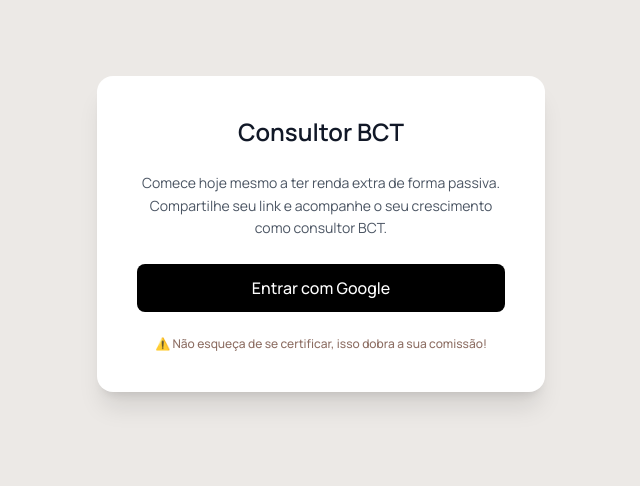
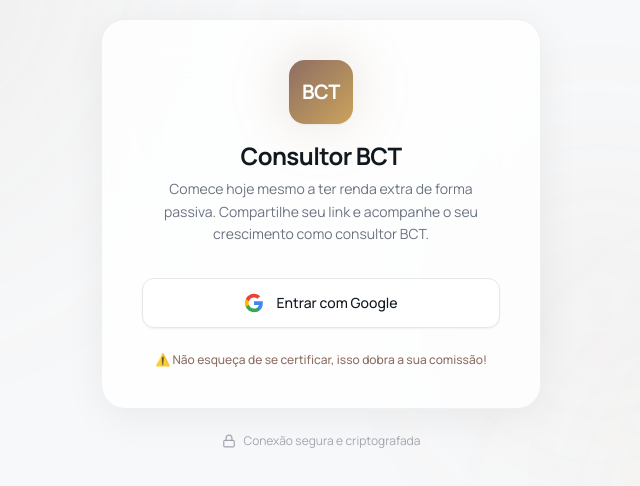
Before and after one commit to bemconcreto/Consultor-BCT, a Next.js app: page / in a window 1280 px wide. Shown: the part 166-652 px from the top of the page, without its empty margins (319-959 px from the left). Built offline with nearby package versions, Linux system fonts and the light colour scheme.

Commit message:
atualizacao front v1

```diff
--- a/src/app/page.tsx
+++ b/src/app/page.tsx
@@ -4,34 +4,90 @@
 
 export default function Page() {
   return (
-    <div className="min-h-screen flex items-center justify-center bg-[#ECE9E6] px-4">
-      <div className="w-full max-w-md bg-white rounded-2xl shadow-xl p-10 space-y-6 text-center">
+    <div className="min-h-screen flex items-center justify-center relative overflow-hidden bg-[#F7F8F9]">
+      {/* Background decorations */}
+      <div className="absolute inset-0 pointer-events-none" aria-hidden>
+        <div className="absolute top-[-120px] left-[-80px] w-[500px] h-[500px] rounded-full bg-[#8D6E63]/[0.07] blur-[120px]" />
+        <div className="absolute bottom-[-100px] right-[-60px] w-[400px] h-[400px] rounded-full bg-[#CBA35C]/[0.06] blur-[100px]" />
+        <div className="absolute top-[40%] left-[60%] w-[300px] h-[300px] rounded-full bg-[#8D6E63]/[0.04] blur-[80px]" />
+      </div>
 
-        {/* TÍTULO */}
-        <h1 className="text-2xl font-semibold text-gray-900">
+      {/* Subtle grid */}
+      <div
+        className="absolute inset-0 opacity-[0.015] pointer-events-none"
+        style={{
+          backgroundImage: "radial-gradient(#8D6E63 1px, transparent 1px)",
+          backgroundSize: "24px 24px",
+        }}
+      />
+
+      <div className="relative w-full max-w-[440px] mx-4">
+        {/* Card */}
+        <div className="relative bg-white/80 backdrop-blur-xl rounded-3xl border border-[#E5E7EB]/60 shadow-[0_8px_40px_rgba(0,0,0,0.06)] p-8 sm:p-10">
+          {/* Logo + Brand */}
+          <div className="flex flex-col items-center mb-8">
+            <div className="relative mb-4">
+              <div className="absolute -inset-3 rounded-full bg-gradient-to-br from-[#8D6E63]/20 to-[#CBA35C]/10 blur-xl" />
+              <div className="relative w-16 h-16 rounded-2xl bg-gradient-to-br from-[#8D6E63] to-[#CBA35C] flex items-center justify-center shadow-sm">
+                <span className="text-white font-bold text-xl tracking-tight">BCT</span>
+              </div>
+            </div>
+            <h1 className="text-2xl font-bold text-[#101820] tracking-tight">
               Consultor BCT
             </h1>
-
-        {/* SUBTÍTULO */}
-        <p className="text-sm text-gray-600 leading-relaxed">
+            <p className="text-sm text-[#6B7280] mt-1.5 leading-relaxed text-center">
               Comece hoje mesmo a ter renda extra de forma passiva.
               Compartilhe seu link e acompanhe o seu crescimento como
               consultor BCT.
             </p>
+          </div>
 
-        {/* BOTÃO GOOGLE */}
+          {/* Botão Google */}
           <button
             onClick={() => signIn("google", { callbackUrl: "/painel" })}
-          className="w-full py-3 rounded-lg bg-black text-white font-medium hover:opacity-90 transition"
+            className="group relative w-full flex items-center justify-center gap-3 py-3.5 px-4 rounded-xl bg-white border border-[#E5E7EB] text-[#101820] font-medium text-sm shadow-sm hover:shadow-md hover:border-[#8D6E63]/30 transition-all duration-300 active:scale-[0.98]"
           >
+            <svg className="w-5 h-5" viewBox="0 0 24 24">
+              <path
+                d="M22.56 12.25c0-.78-.07-1.53-.2-2.25H12v4.26h5.92a5.06 5.06 0 0 1-2.2 3.32v2.77h3.57c2.08-1.92 3.28-4.74 3.28-8.1z"
+                fill="#4285F4"
+              />
+              <path
+                d="M12 23c2.97 0 5.46-.98 7.28-2.66l-3.57-2.77c-.98.66-2.23 1.06-3.71 1.06-2.86 0-5.29-1.93-6.16-4.53H2.18v2.84C3.99 20.53 7.7 23 12 23z"
+                fill="#34A853"
+              />
+              <path
+                d="M5.84 14.09c-.22-.66-.35-1.36-.35-2.09s.13-1.43.35-2.09V7.07H2.18C1.43 8.55 1 10.22 1 12s.43 3.45 1.18 4.93l2.85-2.22.81-.62z"
+                fill="#FBBC05"
+              />
+              <path
+                d="M12 5.38c1.62 0 3.06.56 4.21 1.64l3.15-3.15C17.45 2.09 14.97 1 12 1 7.7 1 3.99 3.47 2.18 7.07l3.66 2.84c.87-2.6 3.3-4.53 6.16-4.53z"
+                fill="#EA4335"
+              />
+            </svg>
             Entrar com Google
           </button>
 
-        {/* ALERTA CERTIFICAÇÃO */}
-        <p className="text-xs text-[#8D6E63] font-medium">
+          {/* Certification alert */}
+          <p className="text-center text-xs text-[#8D6E63] font-medium mt-6">
             ⚠️ Não esqueça de se certificar, isso dobra a sua comissão!
           </p>
+        </div>
 
+        {/* Security badge */}
+        <div className="flex items-center justify-center gap-2 mt-6 text-xs text-[#6B7280]/60">
+          <svg
+            className="w-3.5 h-3.5"
+            fill="none"
+            viewBox="0 0 24 24"
+            stroke="currentColor"
+            strokeWidth={2}
+          >
+            <rect width="18" height="11" x="3" y="11" rx="2" ry="2" />
+            <path d="M7 11V7a5 5 0 0 1 10 0v4" />
+          </svg>
+          Conexão segura e criptografada
+        </div>
       </div>
     </div>
   );
```
Also changed, not shown: 1 other file (tests, documents, lock files or other folders). Lines whose indentation alone changed are shown as unchanged.
